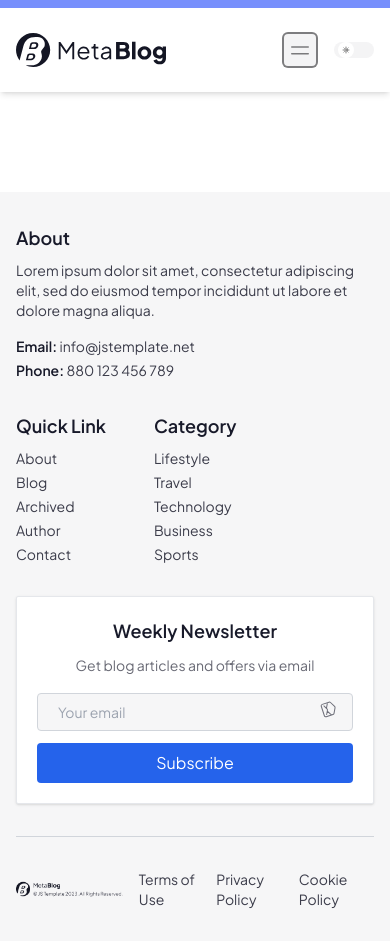
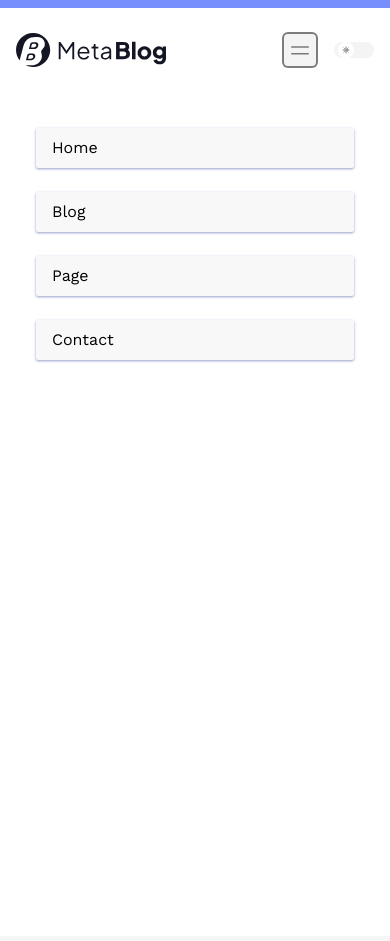
Before and after one commit to eliezermasial/meta-blog, a React (Vite) app: page / in a window 390 px wide. Both pictures are taken after a click on the button 300 px from the left and 50 px from the top of the page. Built offline with nearby package versions, Linux system fonts and the light colour scheme; no server answers.

Commit message:
feat: responsive animated mobile menu with hook management

```diff
--- a/src/components/Header/index.jsx
+++ b/src/components/Header/index.jsx
@@ -1,6 +1,7 @@
-import { useContext } from "react";
+import { useContext, useState, useEffect } from "react";
 // eslint-disable-next-line no-unused-vars
-import { motion, useScroll, useSpring } from 'framer-motion';
+import { motion, useScroll, useSpring, AnimatePresence } from 'framer-motion';
+import {useMediaQuery} from '../../utils/Hooks';
 import { NavLink } from "react-router-dom";
 import { ThemeContext }  from "../../utils/Context/ThemeContext";
 import { useLocation } from "react-router-dom";
@@ -11,13 +12,34 @@ function Header () {
     const { toggleTheme, theme } = useContext(ThemeContext);
     const location = useLocation();
 
+    const [ btnMobile, setBtnMobile] = useState(false);
+    const isMediumScreen = useMediaQuery('(min-width: 768px)');
+
     const {scrollYProgress} = useScroll();
-
     const smoothProgress = useSpring(scrollYProgress, {
         stiffness: 400,
         damping: 30,
         restDelta: 0.001,
     });
+
+    // Handle the scroll progress bar
+    useEffect(() => {
+        if (btnMobile) {
+            document.body.classList.add('overflow-hidden');
+        } else {
+            document.body.classList.remove('overflow-hidden');
+        }
+        return () => {
+            document.body.classList.remove('overflow-hidden');
+        };
+    }, [btnMobile]);
+
+    useEffect(() => {
+        if (isMediumScreen) {
+            setBtnMobile(false);
+        }
+    }, [isMediumScreen]);
+
 
     return (
         <motion.header initial={false} animate={{backgroundColor: theme === 'dark' ? '#242535' : '#FFFF',}} transition={{ type: 'spring', stiffness: 400, damping: 30,}}
@@ -62,7 +84,7 @@ function Header () {
                         </svg>
                     </div>
                     <motion.button onClick={()=> toggleTheme()} initial={false} animate={{backgroundColor: theme === 'dark' ? '#4B6BFB' : '#F4F4F5',}} transition={{ type: 'spring', stiffness: 400, damping: 20,}}
-                        className={`max-md:hidden items-center transition-all duration-300 px-1 w-10 flex rounded-full font-semibold ${theme === 'dark' ? 'justify-end ' : 'bg-[#F4F4F5] justify-start'}`}
+                        className={`btn-theme max-md:hidden items-center transition-all duration-300 px-1 w-10 flex rounded-full font-semibold ${theme === 'dark' ? 'justify-end ' : 'bg-[#F4F4F5] justify-start'}`}
                     >
                         <motion.div layout transition={{ type: "spring", stiffness: 200, damping: 30, }} >
                             <svg xmlns="http://www.w3.org/2000/svg" fill="white" viewBox="0 0 24 24" stroke-width="1.5" stroke="currentColor" className="w-4 bg-white h-4 rounded-full p-1">
@@ -73,14 +95,14 @@ function Header () {
                 </div>
 
                 <div className="max-md:flex hidden items-center gap-4 ">
-                    <motion.button whileHover={{ scale: 1.05 }} whileTap={{ scale: 0.95 }} className="border-[2px] bg-[#F4F4F5] border-[#3636389f] hover:border-[#3b83f6a8] p-1 rounded-md transition-colors">
+                    <motion.button onClick={() => setBtnMobile(!btnMobile)} whileHover={{ scale: 1.05 }} whileTap={{ scale: 0.95 }} className="btn-mobile border-[2px] bg-[#F4F4F5] border-[#3636389f] hover:border-[#3b83f6a8] p-1 rounded-md transition-colors">
                         <svg xmlns="http://www.w3.org/2000/svg" fill="none" viewBox="0 0 24 24" strokeWidth={1.5} stroke="#363638a4" className="w-6 h-6">
                             <path strokeLinecap="round" strokeLinejoin="round" d="M3.75 9h16.5m-16.5 6.75h16.5" />
                         </svg>
                     </motion.button>
 
                     <motion.button onClick={()=> toggleTheme()} initial={false} animate={{backgroundColor: theme === 'dark' ? '#4B6BFB' : '#F4F4F5',}} transition={{ type: 'spring', stiffness: 400, damping: 20,}}
-                        className={`items-center transition-all duration-300 px-1 w-10 flex rounded-full font-semibold ${theme === 'dark' ? 'justify-end ' : 'bg-[#F4F4F5] justify-start'}`}
+                        className={`btn-theme items-center transition-all duration-300 px-1 w-10 flex rounded-full font-semibold ${theme === 'dark' ? 'justify-end ' : 'bg-[#F4F4F5] justify-start'}`}
                     >
                         <motion.div layout transition={{ type: "spring", stiffness: 200, damping: 30, }} >
                             <svg xmlns="http://www.w3.org/2000/svg" fill="white" viewBox="0 0 24 24" stroke-width="1.5" stroke="currentColor" className="w-4 bg-white h-4 rounded-full p-1">
@@ -89,7 +111,32 @@ function Header () {
                         </motion.div>
                     </motion.button>
                 </div>
+
             </nav>
+            <AnimatePresence>
+                {btnMobile && (
+                    <motion.div initial={{ opacity: 0, y: -50 }} animate={{ opacity: 1, y: 0 }} exit={{ opacity: 0, y: -50 }} transition={{ duration: 1.1, ease: "easeInOut" }}
+                        className={`container fixed top-23 left-0 pt-4 right-0 ${theme === 'dark'? 'bg-[#242535fa]' : 'bg-white' } w-full h-full px-4 md:hidden z-20`}
+                    >
+                        <ul className="flex gap-4 p-5 flex-col space-y-2 text-white font-medium">
+                        {[
+                            { label: "Home", href: "/" },
+                            { label: "Blog", href: "/blog" },
+                            { label: "Page", href: "/page" },
+                            { label: "Contact", href: "/contact" },
+                        ].map(({ label, href }, i) => (
+                            <motion.li key={i} whileHover={{ scale: 1.05 }} whileTap={{ scale: 0.95 }} transition={{ type: 'spring', stiffness: 400, damping: 30 }}
+                                className=" bg-[#f4f4f5a4] rounded-sm shadow-sm w-full" style={{display: "block",transformOrigin: "center",willChange: "transform",}}
+                            >
+                                <a href={href} className={`block w-full px-4 py-2 transition-colors duration-200 font-bold text-black rounded-sm shadow shadow-[#a4accf]`}>
+                                    {label}
+                                </a>
+                            </motion.li>
+                        ))}
+                        </ul>
+                    </motion.div>
+                )}
+            </AnimatePresence>
         </motion.header>
     )
 }
--- a/src/utils/Hooks/index.jsx
+++ b/src/utils/Hooks/index.jsx
@@ -1,7 +1,5 @@
 import { useEffect, useMemo, useState } from "react";
 import  awaitingLOading  from "../../lib/req";
-
-
 
 
 // Ce hook permet de récupérer des données depuis une URL donnée
@@ -71,3 +69,22 @@ export const usePostsWithAuthor = (posts, users) => {
         });
     }, [posts, users]);
 };
+
+
+
+export const useMediaQuery = (query) => {
+
+    const [matches, setMatches] = useState(() => window.matchMedia(query).matches); // Initialise l'état matches avec la correspondance actuelle du query passé en paramètre
+
+    useEffect(() => {
+        const mediaQueryList = window.matchMedia(query); // Crée un MediaQueryList pour le query passé en paramètre
+        const handleChange = (e) => {setMatches(e.matches);}; // Met à jour l'état matches lorsque la correspondance change
+
+        mediaQueryList.onchange = handleChange; // Ajoute un écouteur d'événement pour les changements de correspondance
+        return () => {
+            mediaQueryList.onchange = null; // Clean up the event listener
+        };
+    }, [query]);
+
+    return matches;
+}
```
